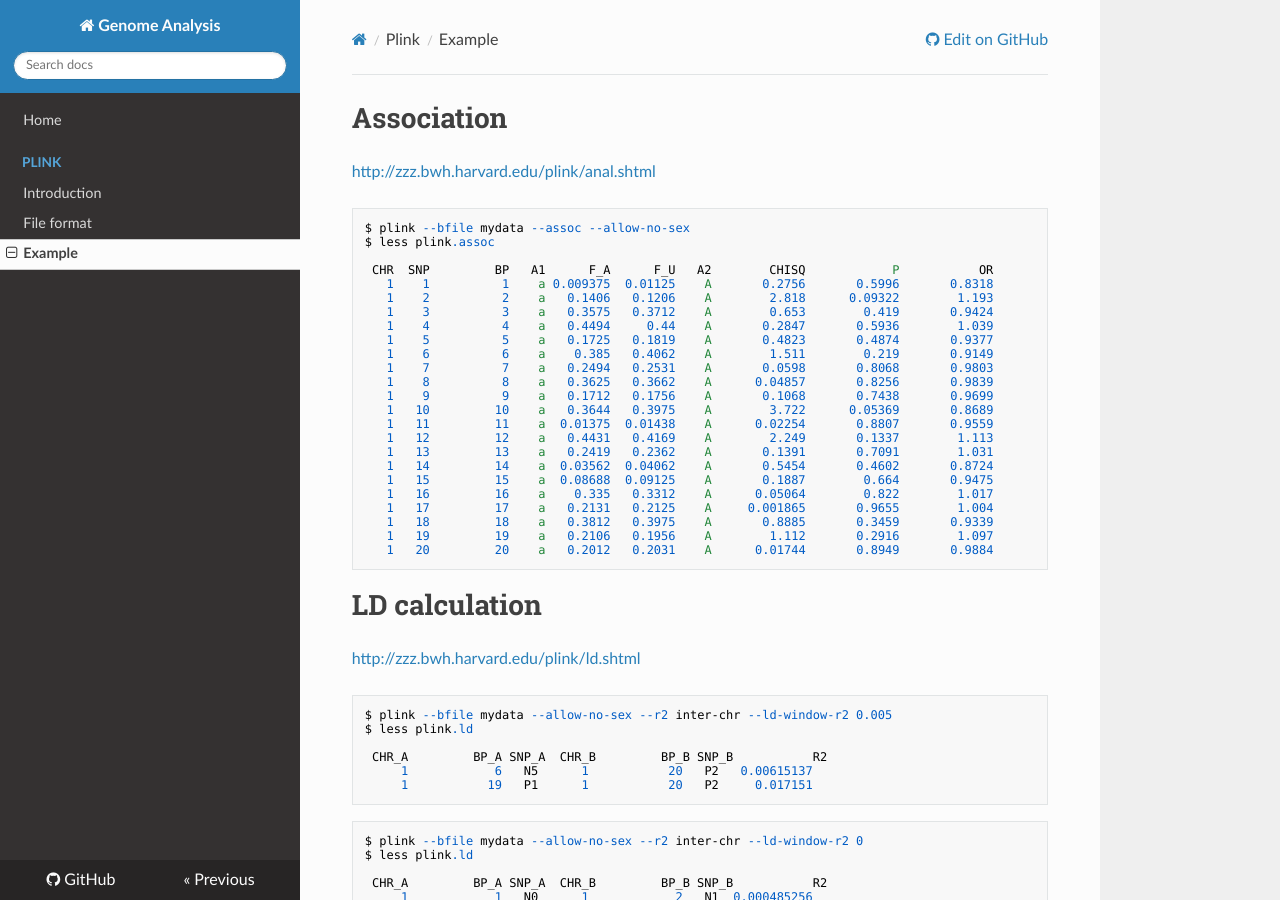
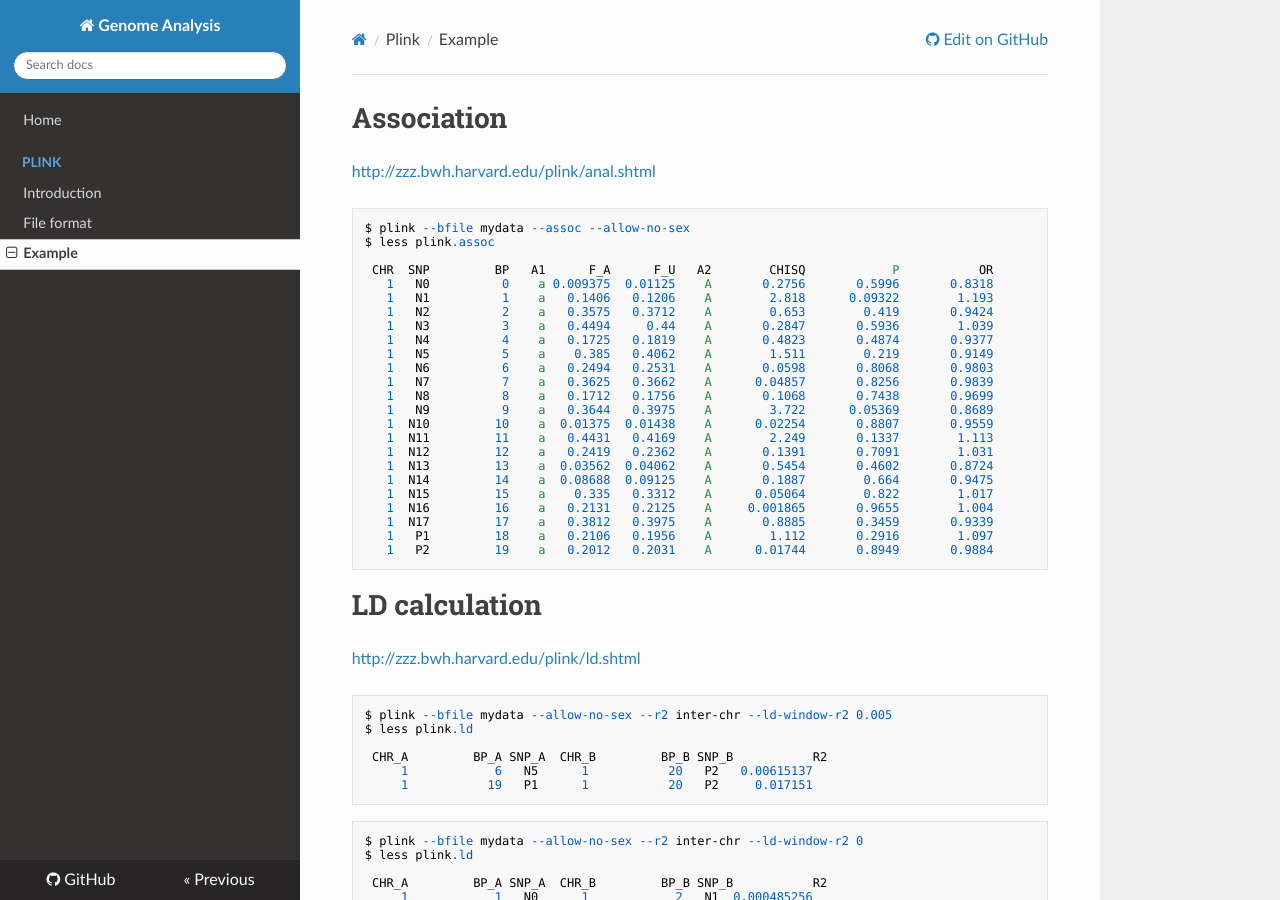
Before and after one commit to WonyoungCho/plink, an MkDocs documentation site: the page built from docs/plink_ex.md, in a window 1280 px wide and 900 px high. Built offline with MkDocs 1.6.1, drawn with Linux system fonts in a browser that asks for light colours; nearby versions of some CDN libraries; old or Windows-style settings are respelled for this version of MkDocs.

Commit message:
Update plink_ex.md

````diff
--- a/docs/plink_ex.md
+++ b/docs/plink_ex.md
@@ -7,26 +7,26 @@
 $ less plink.assoc
 
  CHR  SNP         BP   A1      F_A      F_U   A2        CHISQ            P           OR
-   1    1          1    a 0.009375  0.01125    A       0.2756       0.5996       0.8318
-   1    2          2    a   0.1406   0.1206    A        2.818      0.09322        1.193
-   1    3          3    a   0.3575   0.3712    A        0.653        0.419       0.9424
-   1    4          4    a   0.4494     0.44    A       0.2847       0.5936        1.039
-   1    5          5    a   0.1725   0.1819    A       0.4823       0.4874       0.9377
-   1    6          6    a    0.385   0.4062    A        1.511        0.219       0.9149
-   1    7          7    a   0.2494   0.2531    A       0.0598       0.8068       0.9803
-   1    8          8    a   0.3625   0.3662    A      0.04857       0.8256       0.9839
-   1    9          9    a   0.1712   0.1756    A       0.1068       0.7438       0.9699
-   1   10         10    a   0.3644   0.3975    A        3.722      0.05369       0.8689
-   1   11         11    a  0.01375  0.01438    A      0.02254       0.8807       0.9559
-   1   12         12    a   0.4431   0.4169    A        2.249       0.1337        1.113
-   1   13         13    a   0.2419   0.2362    A       0.1391       0.7091        1.031
-   1   14         14    a  0.03562  0.04062    A       0.5454       0.4602       0.8724
-   1   15         15    a  0.08688  0.09125    A       0.1887        0.664       0.9475
-   1   16         16    a    0.335   0.3312    A      0.05064        0.822        1.017
-   1   17         17    a   0.2131   0.2125    A     0.001865       0.9655        1.004
-   1   18         18    a   0.3812   0.3975    A       0.8885       0.3459       0.9339
-   1   19         19    a   0.2106   0.1956    A        1.112       0.2916        1.097
-   1   20         20    a   0.2012   0.2031    A      0.01744       0.8949       0.9884
+   1   N0          0    a 0.009375  0.01125    A       0.2756       0.5996       0.8318
+   1   N1          1    a   0.1406   0.1206    A        2.818      0.09322        1.193
+   1   N2          2    a   0.3575   0.3712    A        0.653        0.419       0.9424
+   1   N3          3    a   0.4494     0.44    A       0.2847       0.5936        1.039
+   1   N4          4    a   0.1725   0.1819    A       0.4823       0.4874       0.9377
+   1   N5          5    a    0.385   0.4062    A        1.511        0.219       0.9149
+   1   N6          6    a   0.2494   0.2531    A       0.0598       0.8068       0.9803
+   1   N7          7    a   0.3625   0.3662    A      0.04857       0.8256       0.9839
+   1   N8          8    a   0.1712   0.1756    A       0.1068       0.7438       0.9699
+   1   N9          9    a   0.3644   0.3975    A        3.722      0.05369       0.8689
+   1  N10         10    a  0.01375  0.01438    A      0.02254       0.8807       0.9559
+   1  N11         11    a   0.4431   0.4169    A        2.249       0.1337        1.113
+   1  N12         12    a   0.2419   0.2362    A       0.1391       0.7091        1.031
+   1  N13         13    a  0.03562  0.04062    A       0.5454       0.4602       0.8724
+   1  N14         14    a  0.08688  0.09125    A       0.1887        0.664       0.9475
+   1  N15         15    a    0.335   0.3312    A      0.05064        0.822        1.017
+   1  N16         16    a   0.2131   0.2125    A     0.001865       0.9655        1.004
+   1  N17         17    a   0.3812   0.3975    A       0.8885       0.3459       0.9339
+   1   P1         18    a   0.2106   0.1956    A        1.112       0.2916        1.097
+   1   P2         19    a   0.2012   0.2031    A      0.01744       0.8949       0.9884
 ```
 
 
````
